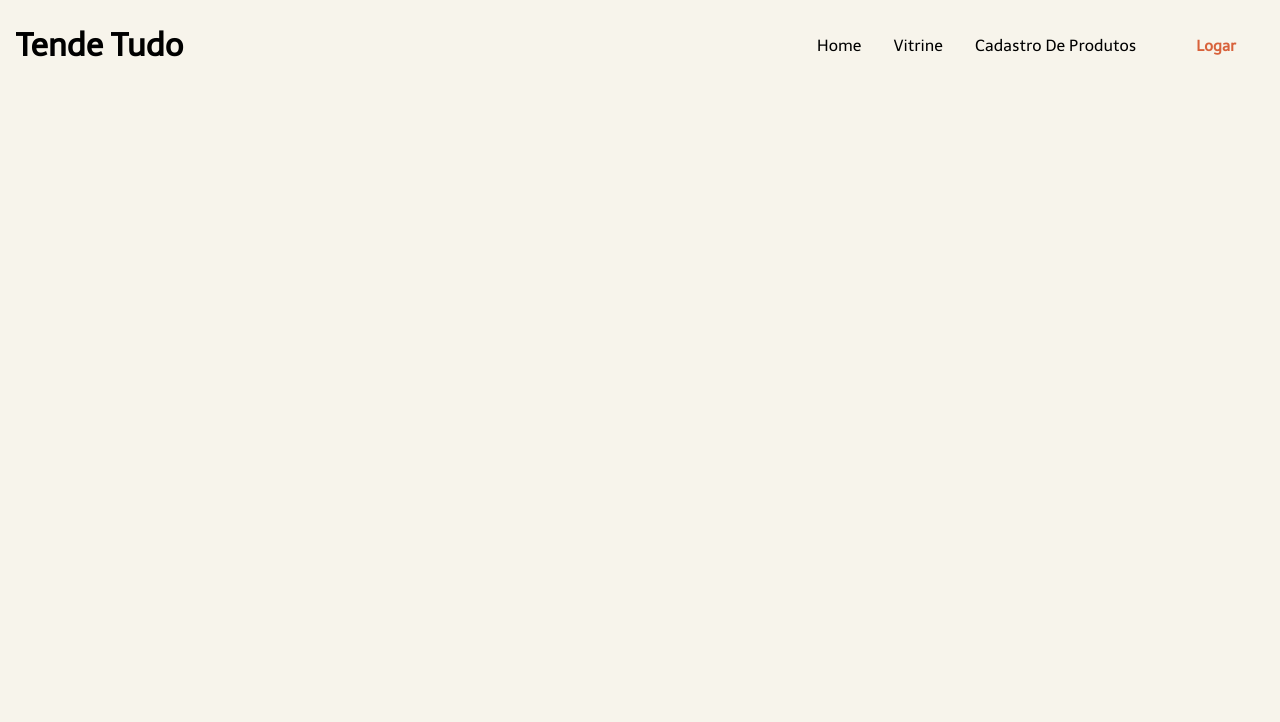
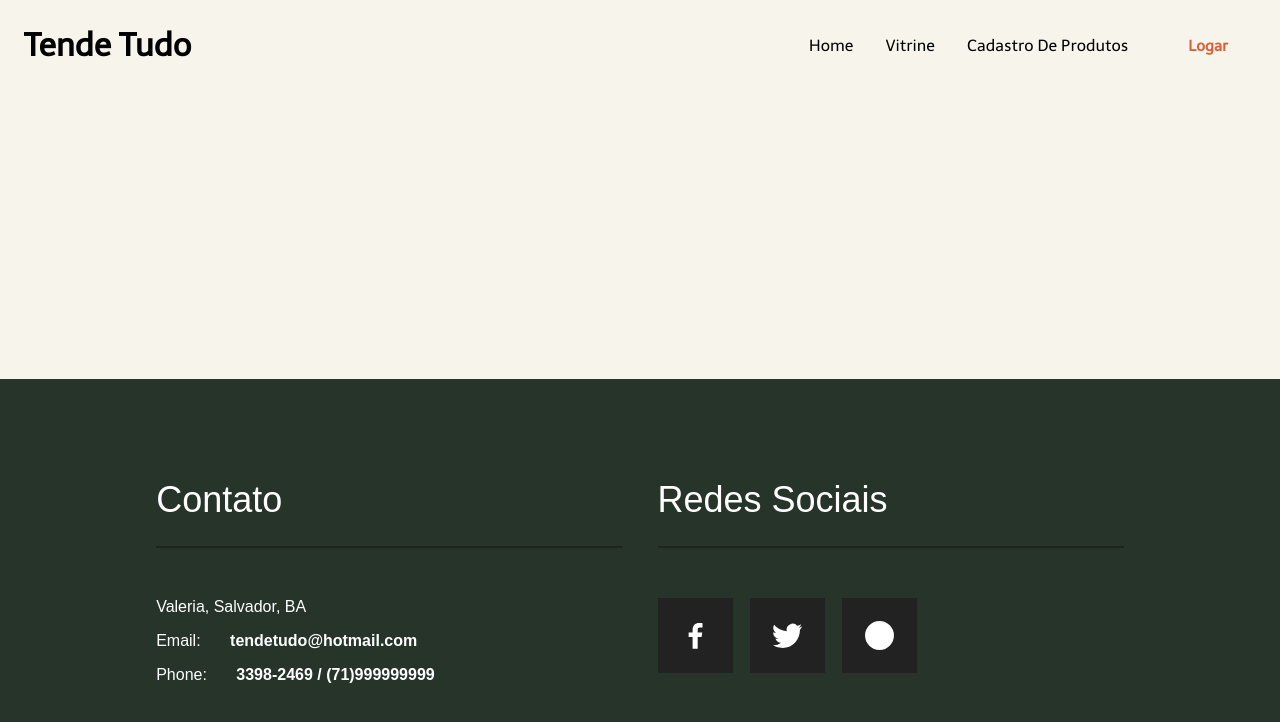
Before and after one commit to Sueidyzn/tendetudo-e-commerce, a Vue app in the folder frontend/: page /account/reset/password in a window 1280 px wide. Shown: the top 722 px of the page. Built offline with nearby package versions, Linux system fonts and the light colour scheme; a web font is replaced by a local one.

Commit message:
feet: Houve alteração no footer da página e no título da página.

```diff
--- a/frontend/src/App.vue
+++ b/frontend/src/App.vue
@@ -1,53 +1,92 @@
+
 <template>
   <header>
     <HeaderCo/>
   </header>
+
   <main>
     <div class="main-container">
       <router-view/>
     </div>
   </main>
+
   <footer>
+    <FooterCO/>
   </footer>
 </template>
 
 <script setup>
 import HeaderCo from './components/header/HeaderCo.vue';
+import FooterCO from './components/footer/FooterCO.vue';
 </script>
 
 <style>
 @import url('https://fonts.googleapis.com/css2?family=Baloo+Bhai+2:wght@500&family=Baloo+Bhaina+2&family=Telex&display=swap');
-/* Body */
-body{
+
+/* CONFIGURAÇÃO GLOBAL */
+* {
+  box-sizing: border-box;
+}
+
+html, body {
+  width: 100%;
+  margin: 0;
   padding: 0;
-  margin: 0;
+}
+
+body {
   background: #F7F4EB;
   font-family: "Telex", sans-serif;
+  overflow-x: hidden;
 }
-/* Estrutura VUE */
+
+/* ESTRUTURA VUE */
 #app {
   display: flex;
   flex-direction: column;
-  align-items: center;
+
+  /* ALTERAÇÃO PRINCIPAL */
+  align-items: stretch;
+
+  width: 100%;
+  min-height: 100vh;
+  max-width: none;
   color: #000000;
 }
-/* Header */
-header{
+
+/* HEADER */
+header {
   width: 100%;
   display: flex;
   align-items: center;
   flex-direction: column;
   overflow: hidden;
 }
-/* Main */
-main{
+
+/* MAIN */
+main {
   display: flex;
   flex-direction: column;
-  height: auto; width: 100%;
+  width: 100%;
+  height: auto;
 }
-/* Botão Global */
+
+/* CONTAINER PRINCIPAL */
+.main-container {
+  width: 100%;
+}
+
+/* FOOTER */
+footer {
+  display: block;
+  width: 100%;
+  max-width: none;
+  margin-top: auto;
+  flex-shrink: 0;
+}
+
+/* BOTÃO GLOBAL */
 button {
   cursor: pointer;
 }
-
 </style>
--- /dev/null
+++ b/frontend/src/components/footer/FooterCO.vue
@@ -0,0 +1,227 @@
+<!-- <template>
+<section>
+  <div class="footer-container">
+    <div class="row">
+      <div class="col-md-6 col-sm-6">
+        <h2>Contato </h2>
+        <p>Shopping Salvador, Salvador,BA</p>
+        <p>Email: <span>autobot@hotmail.com</span></p>
+        <p>Phone: <span> 3398-2812 / (71)994560578</span></p>
+      </div>
+      <div class="col-md-6 col-sm-6">
+        <h2>Redes Sociais</h2>
+        <ul class="social-icons">
+          <li><a href="#" class="fa fa-facebook"></a></li>
+          <li><a href="#" class="fa fa-twitter"></a></li>
+          <li><a href="#" class="fa fa-dribbble"></a></li>
+        </ul>
+      </div>
+    </div>
+  </div>
+</section>
+</template>
+<script setup></script> -->
+
+
+<template>
+  <footer class="footer">
+    <div class="footer-container">
+
+      <!-- COLUNA DE CONTATO -->
+      <div class="footer-column">
+        <h2>Contato</h2>
+        <div class="footer-line"></div>
+
+        <div class="contact-info">
+          <p>Valeria, Salvador, BA</p>
+
+          <p>
+            Email:
+            <strong>tendetudo@hotmail.com</strong>
+          </p>
+
+          <p>
+            Phone:
+            <strong>3398-2469 / (71)999999999</strong>
+          </p>
+        </div>
+      </div>
+
+      <!-- COLUNA DE REDES SOCIAIS -->
+      <div class="footer-column">
+        <h2>Redes Sociais</h2>
+        <div class="footer-line"></div>
+
+        <div class="social-icons">
+
+          <!-- FACEBOOK -->
+          <a
+            href="#"
+            target="_blank"
+            rel="noopener noreferrer"
+            aria-label="Facebook"
+          >
+            <svg viewBox="0 0 24 24">
+              <path d="M13.5 21v-8h2.7l.4-3.1h-3.1V8
+              c0-.9.3-1.5 1.6-1.5h1.7V3.7
+              C16.5 3.5 15.5 3.5 14.5 3.5
+              c-2.7 0-4.5 1.7-4.5 4.7v1.7H7.3V13H10v8z"/>
+            </svg>
+          </a>
+
+          <!-- TWITTER / X -->
+          <a
+            href="#"
+            target="_blank"
+            rel="noopener noreferrer"
+            aria-label="Twitter"
+          >
+            <svg viewBox="0 0 24 24">
+              <path d="M22 5.9a8 8 0 0 1-2.4.7
+              4 4 0 0 0 1.8-2.3
+              8.4 8.4 0 0 1-2.7 1
+              4.2 4.2 0 0 0-7.2 3.8
+              12 12 0 0 1-8.7-4.4
+              4.2 4.2 0 0 0 1.3 5.6
+              4.2 4.2 0 0 1-1.9-.5
+              v.1a4.2 4.2 0 0 0 3.4 4.1
+              4.2 4.2 0 0 1-1.9.1
+              4.2 4.2 0 0 0 3.9 2.9
+              A8.5 8.5 0 0 1 2 18.7
+              a12 12 0 0 0 6.5 1.9
+              c7.8 0 12-6.5 12-12v-.5
+              A8.6 8.6 0 0 0 22 5.9z"/>
+            </svg>
+          </a>
+
+          <!-- DRIBBBLE -->
+          <a
+            href="#"
+            target="_blank"
+            rel="noopener noreferrer"
+            aria-label="Dribbble"
+          >
+            <svg
+              viewBox="0 0 24 24"
+              fill="none"
+              stroke="currentColor"
+              stroke-width="1.8"
+            >
+              <circle cx="12" cy="12" r="9"/>
+              <path d="M7 4.5c4 4 7 9 9 15"/>
+              <path d="M3.5 9.5c5 0 11-1.5 15-4"/>
+              <path d="M5 18c3-4 8-6 15.5-5"/>
+            </svg>
+          </a>
+
+        </div>
+      </div>
+
+    </div>
+  </footer>
+</template>
+
+<style>
+/* CONFIGURAÇÃO GERAL DA PÁGINA */
+
+.footer {
+  width: 100vw;
+  min-height: 350px;
+
+  /* Faz o footer ocupar a tela inteira,
+     mesmo dentro de um container centralizado */
+  position: relative;
+  left: 50%;
+  margin-left: -50vw;
+
+  background-color: #26342A;
+  padding: 100px 12.2%;
+  box-sizing: border-box;
+
+  font-family: Arial, Helvetica, sans-serif;
+  color: #ffffff;
+}
+
+.footer-container {
+  width: 100%;
+  display: grid;
+  grid-template-columns: 1fr 1fr;
+  gap: 35px;
+}
+
+.footer-column h2 {
+  font-size: 36px;
+  font-weight: 300;
+  margin: 0 0 25px;
+}
+
+.footer-line {
+  width: 100%;
+  height: 2px;
+  background-color: #222;
+  margin-bottom: 50px;
+}
+
+.contact-info p {
+  font-size: 16px;
+  margin: 0 0 16px;
+}
+
+.contact-info strong {
+  font-weight: bold;
+  margin-left: 25px;
+}
+
+.social-icons {
+  display: flex;
+  gap: 17px;
+}
+
+.social-icons a {
+  width: 75px;
+  height: 75px;
+  background-color: #222;
+  display: flex;
+  justify-content: center;
+  align-items: center;
+  color: white;
+  text-decoration: none;
+  transition: 0.3s;
+  flex-shrink: 0;
+}
+
+.social-icons a:hover {
+  background-color: #555;
+  transform: translateY(-4px);
+}
+
+.social-icons svg {
+  width: 35px;
+  height: 35px;
+  fill: white;
+}
+
+@media (max-width: 768px) {
+  .footer {
+    padding: 50px 7%;
+  }
+
+  .footer-container {
+    grid-template-columns: 1fr;
+    gap: 45px;
+  }
+
+  .footer-column h2 {
+    font-size: 30px;
+  }
+
+  .footer-line {
+    margin-bottom: 30px;
+  }
+
+  .social-icons a {
+    width: 60px;
+    height: 60px;
+  }
+}
+</style>
--- a/frontend/src/components/main/HeroCO.vue
+++ b/frontend/src/components/main/HeroCO.vue
@@ -3,7 +3,7 @@
     <div class="hero_content">
         <p class="hero_eyebrow">uma vitrine de possibilidades</p>
         <h2 class="hero_title">
-            descrubra objetos <br> para viver melhor.
+            descubra objetos <br> para viver melhor.
         </h2>
         <p class="hero_description">um previa de uma experciencia de compra feita para encontrar peças especiais com calma e inspiração</p>
         <router-link to="/vitrine" type="button" class="button-hero">explorar a vitrine</router-link>
```
